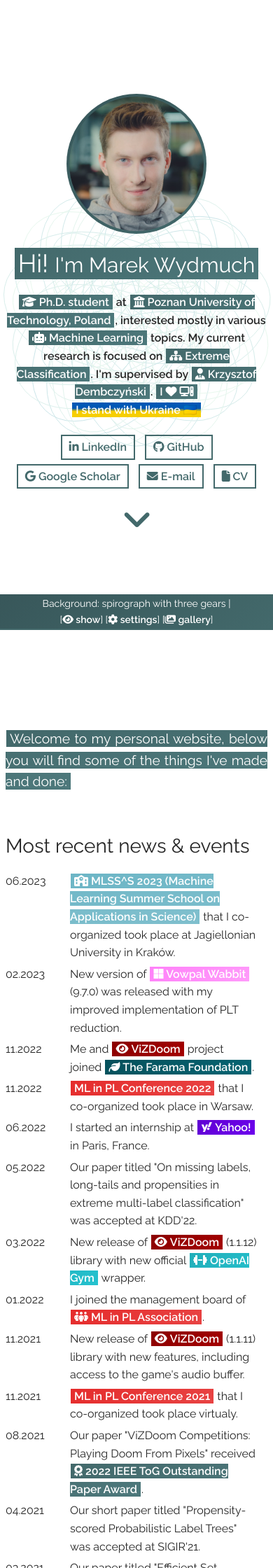
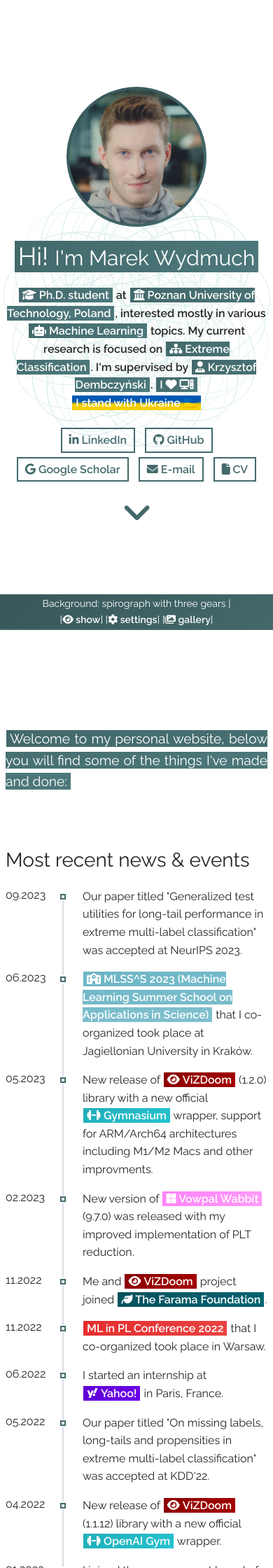
Before and after one commit to mwydmuch/mwydmuch.github.io, a Jekyll site: the page built from index.html, in a window 390 px wide. Shown: the top 2240 px of the page at 70% size. Built offline with Jekyll 4.4.1, drawn with Linux system fonts in a browser that asks for light colours; nearby versions of some CDN libraries; some of the changed text lies outside the part shown.

Commit message:
Improve the style of news section and other ul/ol sections

```diff
--- /dev/null
+++ b/_data/news.yml
@@ -0,0 +1,71 @@
+- date: '09.2023'
+  text: >-
+    Our paper titled "Generalized test utilities for long-tail performance in extreme multi-label classification" was accepted at NeurIPS 2023.
+
+- date: '06.2023'
+  text: >-
+    <span class="reverse-mlss-blue"><a href="https://mlss2023.mlinpl.org/"><i class="fa-solid fa-school"></i> MLSS^S 2023 (Machine Learning Summer School on Applications in Science)</a></span> that I co-organized took place at Jagiellonian University in Kraków.
+
+- date: '05.2023'
+  text: >-
+    New release of <span class="reverse-vizdoom-red"><a href="https://github.com/mwydmuch/ViZDoom"><i class="fa-solid fa-eye"></i>&nbsp;ViZDoom</a></span> (1.2.0) library with a new official <span class="reverse-openai-blue"><a href="https://gym.openai.com/"><i class="fa fa-dumbbell"></i>&nbsp;Gymnasium</a></span> wrapper, support for ARM/Arch64 architectures including M1/M2 Macs and other improvments.
+
+- date: '02.2023'
+  text: >-
+    New version of <span class="reverse-vowpal-wabbit-pink"><a href="https://vowpalwabbit.org/"><i class="fa-brands fa-microsoft"></i>&nbsp;Vowpal Wabbit</a></span> (9.7.0) was released with my improved implementation of PLT reduction.
+
+- date: '11.2022'
+  text: >-
+    Me and <span class="reverse-vizdoom-red"><a href="https://github.com/mwydmuch/ViZDoom"><i class="fa-solid fa-eye"></i>&nbsp;ViZDoom</a></span> project joined  <span class="reverse-farama-green"><a href="https://farama.org/"><i class="fa fa-leaf"></i>&nbsp;The Farama Foundation</a></span>.
+
+- date: '11.2022'
+  text: >-
+    <span class="reverse-mlinpl-red"><a href="https://conference2022.mlinpl.org/">ML in PL Conference 2022</a></span> that I co-organized took place in Warsaw.
+
+- date: '06.2022'
+  text: >-
+    I started an internship at <span class="reverse-yahoo-purple"><a href="https://www.yahooinc.com/"><i class="fa-brands fa-yahoo"></i>&nbsp;Yahoo!</a></span> in Paris, France.
+
+- date: '05.2022'
+  text: >-
+    Our paper titled "On missing labels, long-tails and propensities in extreme multi-label classification" was accepted at KDD'22.
+
+- date: '04.2022'
+  text: >-
+    New release of <span class="reverse-vizdoom-red"><a href="https://github.com/mwydmuch/ViZDoom"><i class="fa-solid fa-eye"></i>&nbsp;ViZDoom</a></span> (1.1.12) library with a new official <span class="reverse-openai-blue"><a href="https://gym.openai.com/"><i class="fa fa-dumbbell"></i>&nbsp;OpenAI Gym</a></span> wrapper.
+
+- date: '01.2022'
+  text: >-
+    I joined the management board of <span class="reverse-mlinpl-red"><a href="https://mlinpl.org/"><i class="fa fa-people-group"></i>&nbsp;ML in PL Association</a></span>.
+
+- date: '11.2021'
+  text: >-
+    New release of <span class="reverse-vizdoom-red"><a href="https://github.com/mwydmuch/ViZDoom"><i class="fa-solid fa-eye"></i>&nbsp;ViZDoom</a></span> (1.1.11) library with new features, including access to the game's audio buffer.
+
+- date: '11.2021'
+  text: >-
+    <span class="reverse-mlinpl-red"><a href="https://conference2021.mlinpl.org/">ML in PL Conference 2021</a></span> that I co-organized took place virtualy.
+
+- date: '08.2021'
+  text: >-
+    Our paper "ViZDoom Competitions: Playing Doom From Pixels" received <span class="reverse-second"><a href="https://cis.ieee.org/awards/2019-cis-award-recipients"><i class="fa fa-award"></i>&nbsp;2022 IEEE ToG Outstanding Paper Award</a></span>.
+
+- date: '04.2021'
+  text: >-
+    Our short paper titled "Propensity-scored Probabilistic Label Trees" was accepted at SIGIR'21.
+
+- date: '03.2021'
+  text: >-
+    Our paper titled "Efficient Set-Valued Prediction in Multi-Class Classification" was accepted for publication in Data Mining and Knowledge Discovery.
+
+- date: '02.2021'
+  text: >-
+    Our paper titled "Online probabilistic label trees" was accepted at AISTATS 2021.
+
+- date: '12.2020'
+  text: >-
+    I gave a talk titled "Probabilistic Label Trees in Vowpal Wabbit" at Vowpal Wabbit Workshop at NeurIPS'20. <span class="nowrap">[<a href="https://slideslive.com/38942331/vowpal-wabbit?ref=speaker-37667-latest"><i class="fa fa-video"></i>&nbsp;video</a>]</span>
+
+- date: '10.2020'
+  text: >-
+    I gave a talk titled "Extreme classification: applications and algorithms" on GHOST Day: AMLC'20. <span class="nowrap">[<a href="https://www.youtube.com/watch?v=fgKohq6jpek"><i class="fa fa-youtube"></i>&nbsp;video</a>]</span>
--- a/_includes/footer.html
+++ b/_includes/footer.html
@@ -1,4 +1,6 @@
 <!-- Footer -->
 <footer>
-    This website was <i class="fa fa-code"></i>&nbsp;with <i class="fa fa-keyboard"></i>&nbsp;by me :) | &copy; {{ 'now' | date: "%Y" }} Marek Wydmuch
+    This website was <i class="fa fa-code"></i>&nbsp;with <i class="fa fa-keyboard"></i>&nbsp;by me :)
+    <span style="margin: 0 0.75rem;">|</span> &copy; {{ site.time | date: "%Y" }} Marek Wydmuch
+    (last update: {{ site.time | date: "%Y-%m-%d" }})
 </footer>
--- a/_includes/homepage-news.html
+++ b/_includes/homepage-news.html
@@ -2,24 +2,19 @@
     <div class="columns">
         <div class="column">
             <h3>Most recent news & events</h3>
-            <ul class="dates-ul">
-                <li class="date-li"><span class="date-span">06.2023</span><span class="reverse-mlss-blue"><a href="https://mlss2023.mlinpl.org/"><i class="fa-solid fa-school"></i> MLSS^S 2023 (Machine Learning Summer School on Applications in Science)</a></span> that I co-organized took place at Jagiellonian University in Kraków.</li>
-                <li class="date-li"><span class="date-span">02.2023</span>New version of <span class="reverse-vowpal-wabbit-pink"><a href="https://vowpalwabbit.org/"><i class="fa-brands fa-microsoft"></i>&nbsp;Vowpal Wabbit</a></span> (9.7.0) was released with my improved implementation of PLT reduction.</li>
-                <li class="date-li"><span class="date-span">11.2022</span>Me and <span class="reverse-vizdoom-red"><a href="https://github.com/mwydmuch/ViZDoom"><i class="fa-solid fa-eye"></i>&nbsp;ViZDoom</a></span> project joined  <span class="reverse-farama-green"><a href="https://farama.org/"><i class="fa fa-leaf"></i>&nbsp;The Farama Foundation</a></span>.</li>
-                <li class="date-li"><span class="date-span">11.2022</span><span class="reverse-mlinpl-red"><a href="https://conference2022.mlinpl.org/">ML in PL Conference 2022</a></span> that I co-organized took place in Warsaw.</li>
-                <li class="date-li"><span class="date-span">06.2022</span>I started an internship at <span class="reverse-yahoo-purple"><a href="https://www.yahooinc.com/"><i class="fa-brands fa-yahoo"></i>&nbsp;Yahoo!</a></span> in Paris, France.</li>
-                <li class="date-li"><span class="date-span">05.2022</span>Our paper titled "On missing labels, long-tails and propensities in extreme multi-label classification" was accepted at KDD'22.</li>
-                <li class="date-li"><span class="date-span">03.2022</span>New release of <span class="reverse-vizdoom-red"><a href="https://github.com/mwydmuch/ViZDoom"><i class="fa-solid fa-eye"></i>&nbsp;ViZDoom</a></span> (1.1.12) library with new official <span class="reverse-openai-blue"><a href="https://gym.openai.com/"><i class="fa fa-dumbbell"></i>&nbsp;OpenAI Gym</a></span> wrapper.</li>
-                <li class="date-li"><span class="date-span">01.2022</span>I joined the management board of <span class="reverse-mlinpl-red"><a href="https://mlinpl.org/"><i class="fa fa-people-group"></i>&nbsp;ML in PL Association</a></span>.</li>
-                <li class="date-li"><span class="date-span">11.2021</span>New release of <span class="reverse-vizdoom-red"><a href="https://github.com/mwydmuch/ViZDoom"><i class="fa-solid fa-eye"></i>&nbsp;ViZDoom</a></span> (1.1.11) library with new features, including access to the game's audio buffer.</li>
-                <li class="date-li"><span class="date-span">11.2021</span><span class="reverse-mlinpl-red"><a href="https://conference2021.mlinpl.org/">ML in PL Conference 2021</a></span> that I co-organized took place virtualy.</li>
-                <li class="date-li"><span class="date-span">08.2021</span>Our paper "ViZDoom Competitions: Playing Doom From Pixels" received <span class="reverse-second"><a href="https://cis.ieee.org/awards/2019-cis-award-recipients"><i class="fa fa-award"></i>&nbsp;2022 IEEE ToG Outstanding Paper Award</a></span>.</li>
-                <li class="date-li"><span class="date-span">04.2021</span>Our short paper titled "Propensity-scored Probabilistic Label Trees" was accepted at SIGIR'21.</li>
-                <li class="date-li"><span class="date-span">03.2021</span>Our paper titled "Efficient Set-Valued Prediction in Multi-Class Classification" was accepted for publication in Data Mining and Knowledge Discovery.</li>
-                <li class="date-li"><span class="date-span">02.2021</span>Our paper titled "Online probabilistic label trees" was accepted at AISTATS'21.</li>
-                <li class="date-li"><span class="date-span">12.2020</span>I gave a talk titled "Probabilistic Label Trees in Vowpal Wabbit" at Vowpal Wabbit Workshop at NeurIPS'20. <span class="nowrap">[<a href="https://slideslive.com/38942331/vowpal-wabbit?ref=speaker-37667-latest"><i class="fa fa-video"></i>&nbsp;video</a>]</span></li>
-                <li class="date-li"><span class="date-span">10.2020</span>I gave a talk titled "Extreme classification: applications and algorithms" on GHOST Day: AMLC'20. <span class="nowrap">[<a href="https://www.youtube.com/watch?v=fgKohq6jpek"><i class="fa fa-youtube"></i>&nbsp;video</a>]</span></li>
-            </ul>
+            <div class="timeline">
+                {% for news in site.data.news %}
+                <div class="timeline-item" id="timeline-news-{{ news.date }}">
+                  <div class="timeline-left">
+                    <span class="timeline-date">{{ news.date }}</span>
+                    <a class="timeline-icon" href="#timeline-news-{{ news.date }}"></a>
+                  </div>
+                  <div class="timeline-content">
+                    {{ news.text }}
+                  </div>
+                </div>
+                {% endfor %}
+            </div>
         </div>
     </div>
   </section>
--- a/_includes/homepage-reviewing.html
+++ b/_includes/homepage-reviewing.html
@@ -19,8 +19,10 @@
                             <a href="https://iclr.cc/Conferences/2023/ProgramCommittee">2023</a>,
                             and 2024
                         </li>
-                        <li><a href="https://ijcai20.org/pc_members/">IJCAI 2020</a>, and <a href="https://ijcai-21.org/program-committee-members/">2021</a></li>
-                        <li><a href="https://virtual.aistats.org/Conferences/2021/Reviewers">AISTATS 2021</a></li>
+                        <li><a href="https://ijcai20.org/pc_members/">IJCAI 2020</a>,
+                            and <a href="https://ijcai-21.org/program-committee-members/">2021</a>,
+                            and also <a href="https://virtual.aistats.org/Conferences/2021/Reviewers">AISTATS 2021</a>
+                        </li>
                     </ul>
                 </li>
                 <li>
--- a/_includes/homepage-software.html
+++ b/_includes/homepage-software.html
@@ -3,20 +3,20 @@
         <div class="column col-12">
             <h2>Software</h2>
         </div>
-        <div class="column col-4 col-md-4 text-center">
+        <div class="column col-4 col-md-12 text-center">
             <h4><a href="http://vizdoom.cs.put.edu.pl">ViZDoom</a></h4>
             Doom-based AI Research Platform for Reinforcement Learning from Raw Visual Information.
             <br>
             <span class="nowrap">[<a href="http://vizdoom.cs.put.edu.pl"><i class="fa fa-globe"></i>&nbsp;www</a>]</span>
             <span class="nowrap">[<a href="https://github.com/mwydmuch/ViZDoom"><i class="fa fa-github"></i>&nbsp;code</a>]</span>
         </div>
-        <div class="column col-4 col-md-4 text-center">
+        <div class="column col-4 col-md-12 text-center">
             <h4><a href="https://github.com/mwydmuch/napkinXC">napkinXC</a></h4>
             Extremely simple and fast library for extreme multi-class and multi-label classification.
             <br>
             <span class="nowrap">[<a href="https://github.com/mwydmuch/napkinXC"><i class="fa fa-github"></i>&nbsp;code</a>]</span>
         </div>
-        <div class="column col-4 col-md-4 text-center">
+        <div class="column col-4 col-md-12 text-center">
             <h4><a href="https://github.com/mwydmuch/extremeText">extremeText</a></h4>
             Extension of fastText library for multi-label classification including extreme cases with hundreds of thousands and millions of labels.
             <br>
--- a/_includes/homepage-teaching.html
+++ b/_includes/homepage-teaching.html
@@ -2,7 +2,16 @@
     <div class="columns">
         <div class="column">
             <h3>Teaching</h3>
-            As part of my PhD, I teach/teached a few courses at Poznan University of Technology (PUT) related to the topics of Machine Learning, Artificial Intelligence, and Data Science and Big Data:
+
+            <blockquote>
+                <cite>The one that learns the most from the course is the teacher.</cite>
+
+                <div style="margin-top: 0.5rem; text-align: right;">
+                    Wojciech Jaśkowski (my Eng. thesis supervisor)
+                </div>
+            </blockquote>
+
+            As part of my PhD/being an assistant, I teached/teach a few courses at Poznan University of Technology (PUT) related to the topics of Machine Learning, Artificial Intelligence, Data Science and Big Data:
             <ul>
             <li><strong>Advanced Methods of Computational Intelligence 2021, 2022 and 2023 (lectures + exercises)</strong><br>
                 based on
```
Also changed, not shown: less/style.less (+93 -21 lines), style.min.css.
